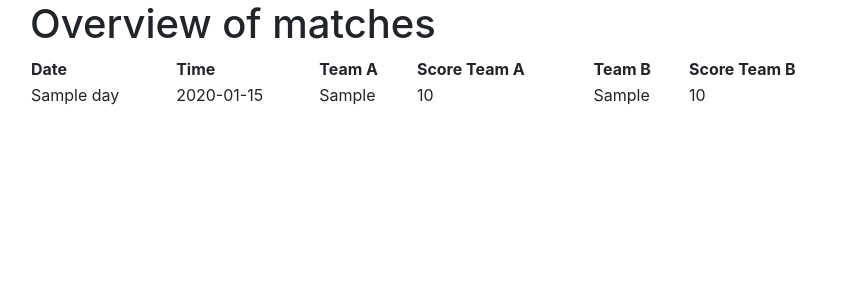
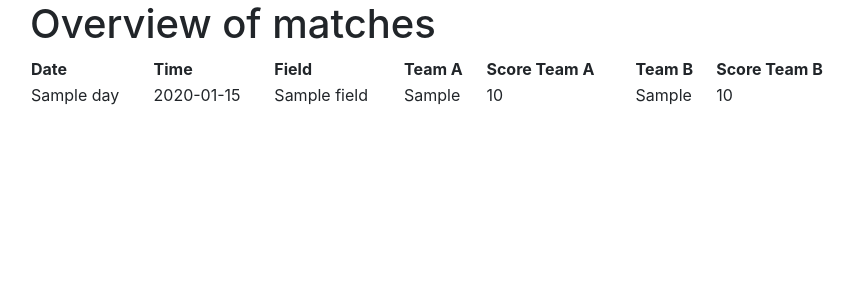
Before and after one commit to selinazwerver/ssl-scheduling-webAPI-2021, a Flask app: template templates/tournament_overview.html in a window 1280 px wide. Shown: the part 56-356 px from the top of the page, without its empty margins (55-909 px from the left). Run offline with Flask 2, Linux system fonts and the light colour scheme; the template is opened without the code that fills it: most values are stand-ins (such as "Sample title", 1, 10 or a date in 2020); parts of the project's set-up code (start-up, migrations or seed data) failed here and were passed over; some libraries are stand-ins or nearby versions.

Commit message:
added field to tournament overview

```diff
--- a/main.py
+++ b/main.py
@@ -17,7 +17,7 @@ commHandler = CommunicationHandler()
 # dataHandler.export_db_to_csv('schedule')
 # dataHandler.export_csv_to_db('schedule')
 # dataHandler.export_db_to_csv('schedule')
-commHandler.convert_db_to_normal_time('schedule')
+# commHandler.convert_db_to_normal_time('schedule')
 
 @app.route('/', methods=['GET', 'POST'])
 def index():
--- a/templates/tournament_overview.html
+++ b/templates/tournament_overview.html
@@ -6,6 +6,7 @@
     <tr>
         <th>Date</th>
         <th>Time</th>
+        <th>Field</th>
         <th>Team A</th>
         <th>Score Team A</th>
         <th>Team B</th>
@@ -15,6 +16,7 @@
         <tr>
             <td>{{match['day']}}</td>
             <td>{{match['starttime']}}</td>
+            <td>{{match['field']}}</td>
             <td>{{match['teamA']}}</td>
             <td>{{match['scoreTeamA']}}</td>
             <td>{{match['teamB']}}</td>
```
